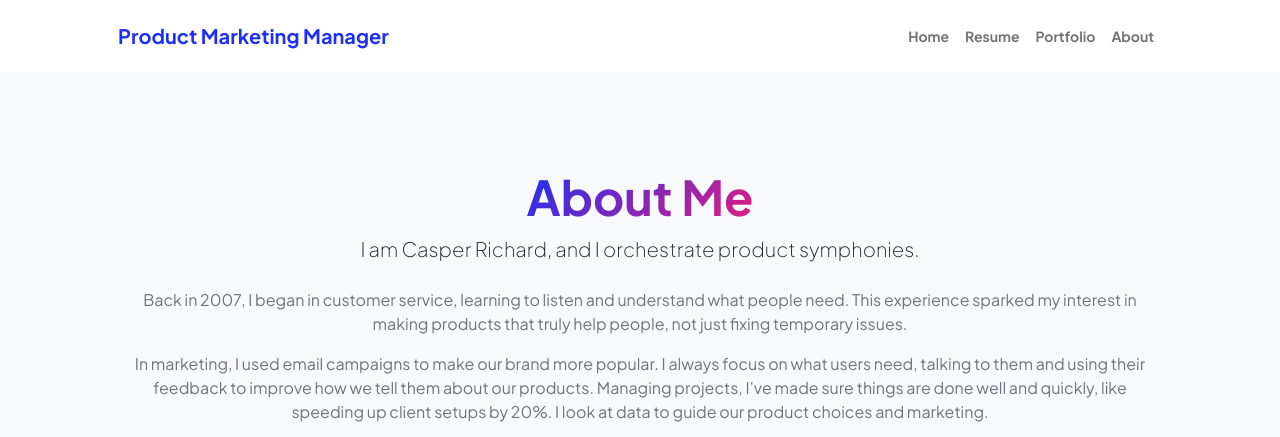
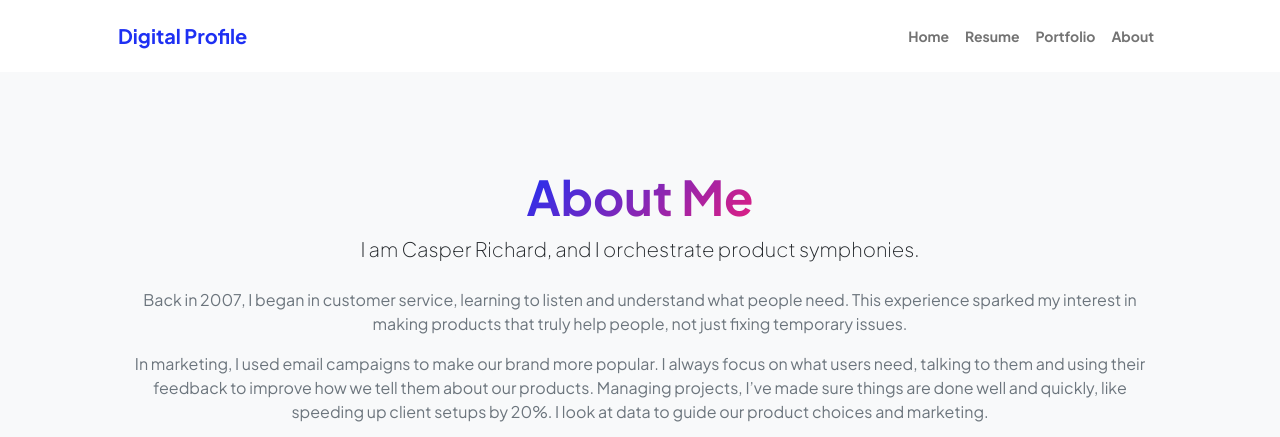
Before and after one commit to casperrr82/casperrichard.github.io, a plain HTML site: page about.html in a window 1280 px wide. Shown: the top 437 px of the page. Drawn offline with nearby package versions, Linux system fonts and the light colour scheme.

Commit message:
Update about.html

```diff
--- a/about.html
+++ b/about.html
@@ -5,7 +5,7 @@
         <meta name="viewport" content="width=device-width, initial-scale=1, shrink-to-fit=no" />
         <meta name="description" content />
         <meta name="author" content />
-        <title>Portfolio - Casper Richard R.</title>
+        <title>Profile - Casper Richard R.</title>
         <!-- Favicon-->
         <link rel="icon" type="image/x-icon" href="assets/favicon.ico" />
         <!-- Custom Google font-->
@@ -22,7 +22,7 @@
             <!-- Navigation-->
             <nav class="navbar navbar-expand-lg navbar-light bg-white py-3">
                 <div class="container px-5">
-                    <a class="navbar-brand" href="index.html"><span class="fw-bolder text-primary">Product Marketing Manager</span></a>
+                    <a class="navbar-brand" href="index.html"><span class="fw-bolder text-primary">Digital Profile</span></a>
                     <button class="navbar-toggler" type="button" data-bs-toggle="collapse" data-bs-target="#navbarSupportedContent" aria-controls="navbarSupportedContent" aria-expanded="false" aria-label="Toggle navigation"><span class="navbar-toggler-icon"></span></button>
                     <div class="collapse navbar-collapse" id="navbarSupportedContent">
                         <ul class="navbar-nav ms-auto mb-2 mb-lg-0 small fw-bolder">
```
